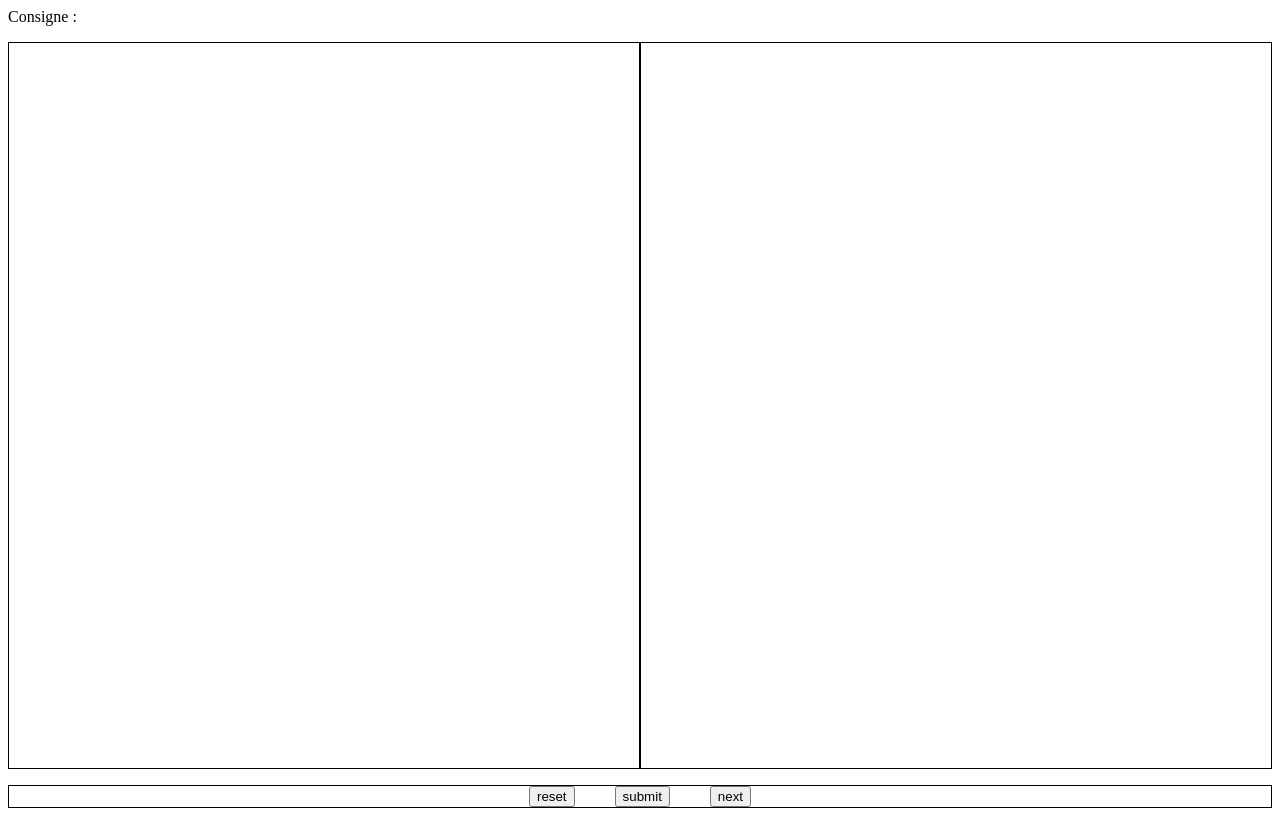
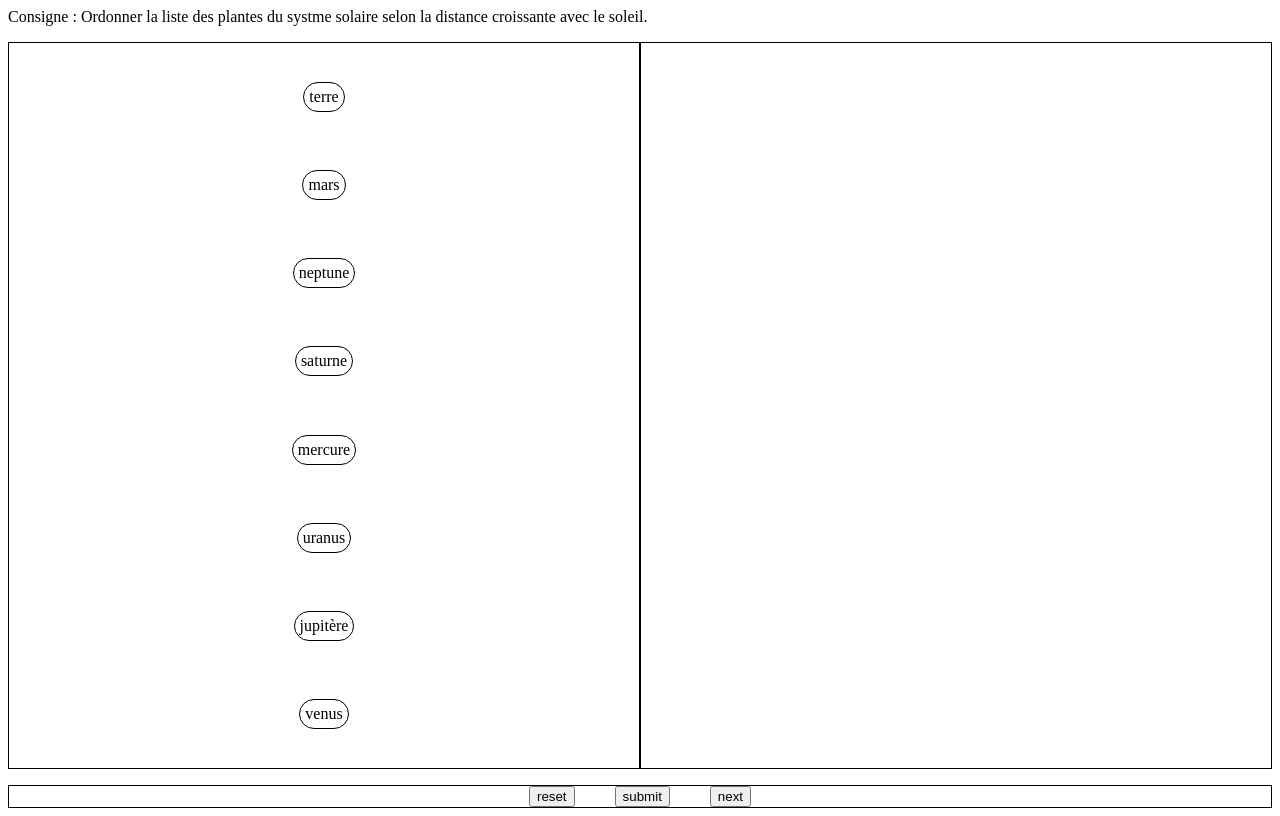
Before and after one commit to erichard-dev/sorting-game, a plain HTML site: page index.html in a window 1280 px wide. Drawn offline with Linux system fonts and the light colour scheme; no server answers.

Commit message:
add entrypoint with index.html keyword.

```diff
--- a/draganddrop.html
+++ b/index.html
@@ -67,7 +67,7 @@
     }
 
     function initGame() {
-        fetch('http://private.localhost/draganddrop/data.json')
+        fetch('./data.json')
             .then(response => response.json()).then((json) => {
                 json.riddles.forEach((object) => {
                     riddles.push({ instruction: object.instruction, answer: object.answer });
```
